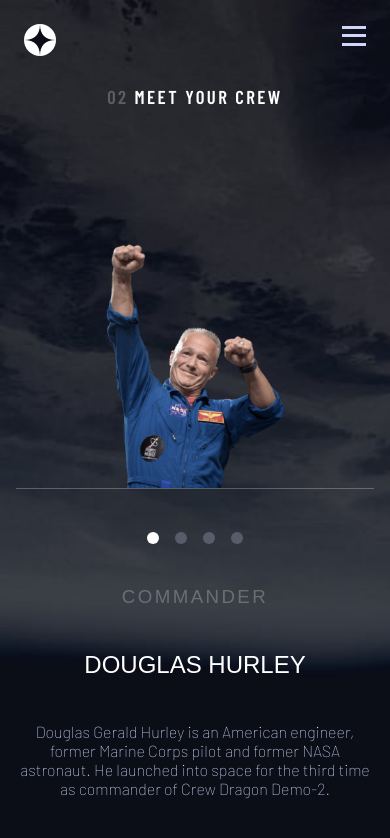
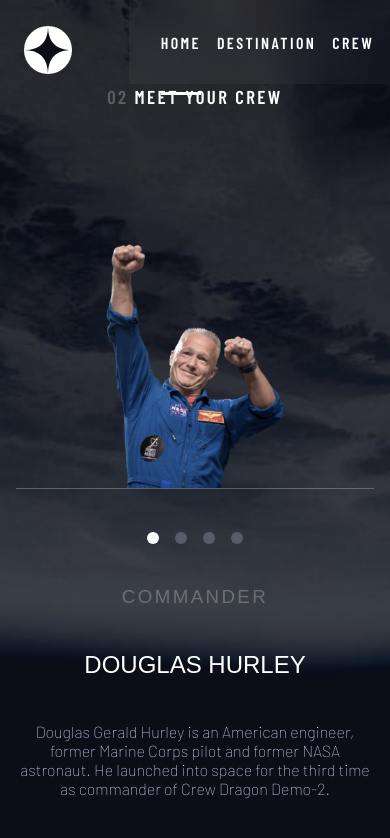
Before and after one commit to jurichar/space-tourism, a Next.js app: page /crew in a window 390 px wide. Shown: the top 838 px of the page. Built offline with nearby package versions, Linux system fonts and the light colour scheme; a web font is replaced by a local one.

Commit message:
nav tablet

```diff
--- a/app/NavMenu.module.scss
+++ b/app/NavMenu.module.scss
@@ -228,4 +228,60 @@
     .hide {
         animation: disappearFromRight 0.3s forwards;
     }
+
+    // Tablet
+    @media screen and (min-width: 370px) {
+
+        img {
+            width: 100%;
+            height: 100%;
+            object-fit: contain;
+        }
+
+        .burger {
+            display: none;
+        }
+
+        .show,
+        .hide {
+            animation: none;
+        }
+
+        .list {
+            padding: 0 2rem;
+            background-color: rgba(255, 255, 255, 0.04);
+            height: 10vh;
+
+            strong {
+                display: none;
+            }
+
+            ul {
+                flex-direction: row;
+                padding: 0;
+
+                li {
+                    a {
+                        border-bottom: 3px solid transparent;
+                        padding: 2.5rem 0;
+                    }
+
+                    &:hover {
+                        a {
+                            border-bottom: 3px solid rgba(255, 255, 255, 0.25);
+                            cursor: pointer;
+                        }
+
+                        .active {
+                            border-bottom: 3px solid white;
+                        }
+                    }
+
+                    .active {
+                        border-bottom: 3px solid white;
+                    }
+                }
+            }
+        }
+    }
 }
```
